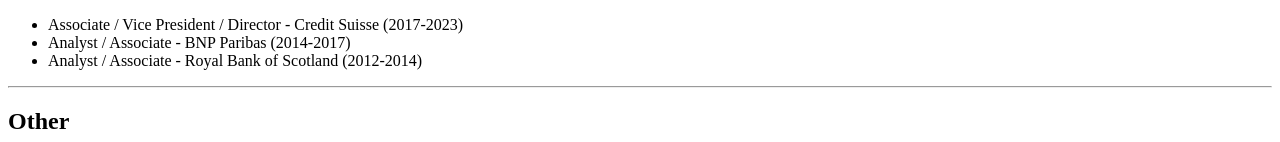
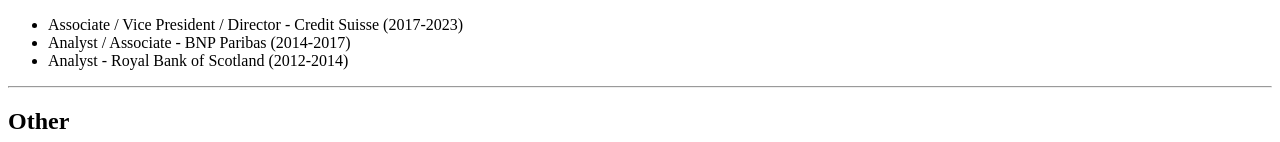
Before and after one commit to dl512/online-resume, a plain HTML site: page index.html in a window 1280 px wide. Shown: the part 316-458 px from the top of the page. Drawn offline with Linux system fonts and the light colour scheme.

Commit message:
Update index.html

```diff
--- a/index.html
+++ b/index.html
@@ -17,7 +17,7 @@
     <ul>
         <li>Associate / Vice President / Director - Credit Suisse (2017-2023)</li>
         <li>Analyst / Associate - BNP Paribas (2014-2017)</li>
-        <li>Analyst / Associate - Royal Bank of Scotland (2012-2014)</li>
+        <li>Analyst - Royal Bank of Scotland (2012-2014)</li>
     </ul>
     <hr>
     <h2>Other</h2>
```
